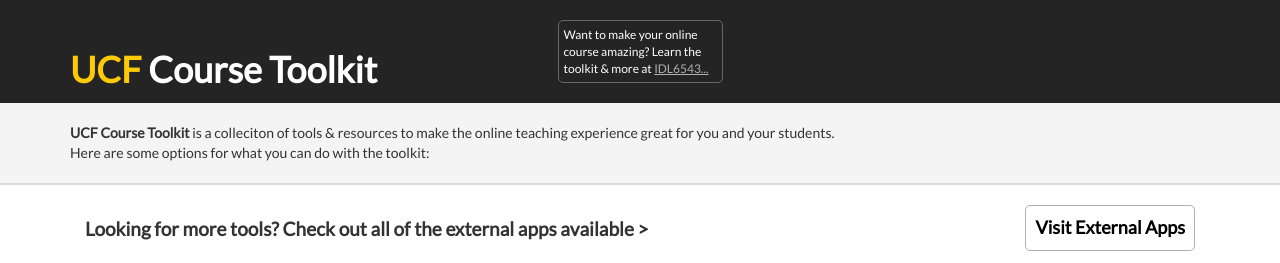
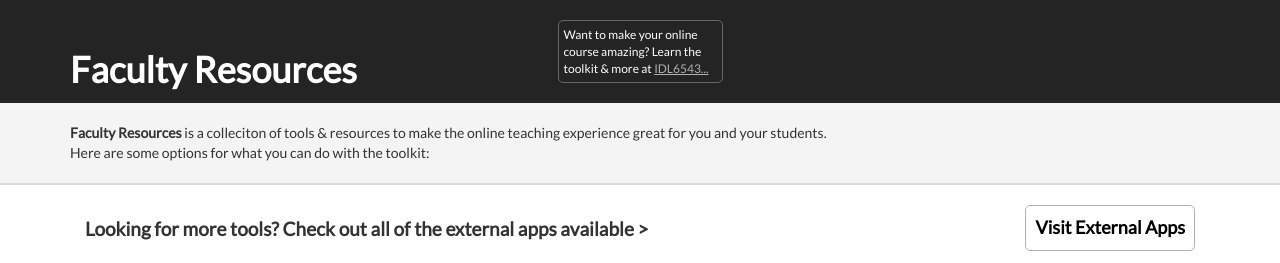
Before and after one commit to ucfopen/faculty-tools, a Flask app: template faculty_resources/templates/base.html in a window 1280 px wide. Shown: the top 263 px of the page. Run offline with Flask 2, Linux system fonts and the light colour scheme; the template is opened without the code that fills it, so the values that code supplies are empty; parts of the project's set-up code (start-up, migrations or seed data) failed here and were passed over; some libraries are stand-ins or nearby versions.

Commit message:
Updated text from UCF Course Toolkit to Faculty Resources

```diff
--- a/faculty_resources/static/css/main.css
+++ b/faculty_resources/static/css/main.css
@@ -25,10 +25,6 @@ h1 {
   color: #ffffff;
   font-weight: bold;
   padding-top: 10px;
-}
-
-h1 span.gold {
-  color: #fec906;
 }
 
 .margin-10 {
--- a/faculty_resources/templates/base.html
+++ b/faculty_resources/templates/base.html
@@ -15,14 +15,14 @@
 		<script type="text/javascript" src="{{ url_for('static', filename='js/main.js') }}"></script>
 
 
-		<title>UCF Course Toolkit</title>
+		<title>Faculty Resources</title>
 	  </head>
 
 	  <div id="banner">
 		<div class="container">
 			<div class="row">
 				<div class="col-md-5 col-sm-5">
-					<h1><span class="gold">UCF</span> Course Toolkit</h1>
+					<h1>Faculty Resources</h1>
 				</div>
 				<div class="col-md-2 col-sm-2 offset-md-5" id="intro-blurb">
 					<p>Want to make your online course amazing? Learn the toolkit &amp; more at <a href="https://***REMOVED***/" target="_blank">IDL6543...</a></p>
@@ -34,7 +34,7 @@
 		<div class="container">
 			<div class="row">
 				<div class="col-md-12" id="toolkit-intro">
-					<p><strong>UCF Course Toolkit</strong> is a colleciton of tools &amp; resources to make the online teaching experience great for you and your students.</p>
+					<p><strong>Faculty Resources</strong> is a colleciton of tools &amp; resources to make the online teaching experience great for you and your students.</p>
 					<p>Here are some options for what you can do with the toolkit:</p>
 				</div>
 			</div>
```
